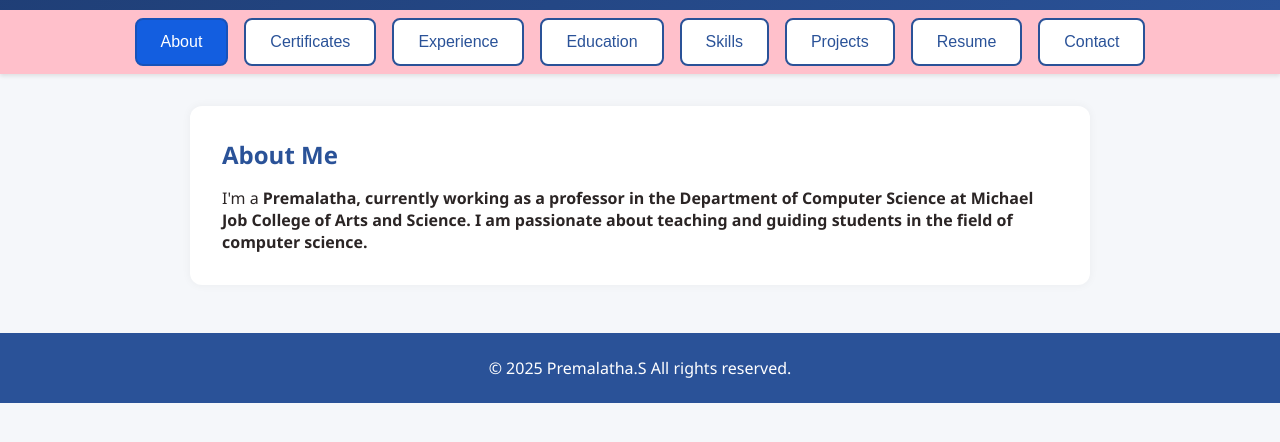
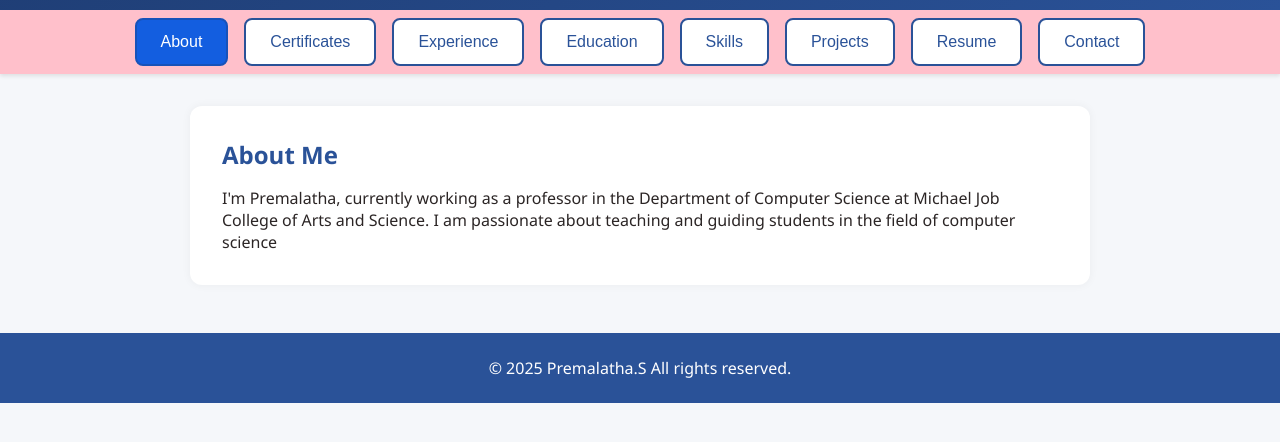
Before and after one commit to premalathaselvam/premalatha-mjc, a plain HTML site: page index.html in a window 1280 px wide. Shown: the part 174-616 px from the top of the page. Drawn offline with Linux system fonts and the light colour scheme.

Commit message:
Update index.html

```diff
--- a/index.html
+++ b/index.html
@@ -221,7 +221,7 @@
 
 <section id="about" class="active">
   <h2>About Me</h2>
-  <p>I'm a <b> Premalatha, currently working as a professor in the Department of Computer Science at Michael Job College of Arts and Science. I am passionate about teaching and guiding students in the field of computer science.</b> </p>
+  <p>I'm Premalatha, currently working as a professor in the Department of Computer Science at Michael Job College of Arts and Science. I am passionate about teaching and guiding students in the field of computer science </p>
 </section>
 
 <section id="education">
```
